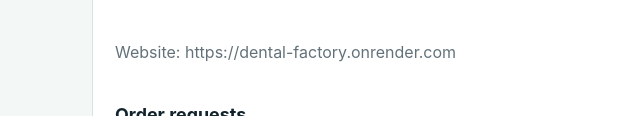
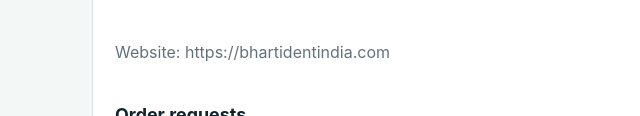
Before and after one commit to bhartidentindia98-glitch/Dental-Factory, a website: page terms.html in a window 1280 px wide. Shown: the part 684-800 px from the top of the page, 98-738 px from the left. Drawn offline with nearby package versions, Linux system fonts and the light colour scheme; no server answers.

Commit message:
Update public website domain

```diff
--- a/terms.html
+++ b/terms.html
@@ -26,7 +26,7 @@
         <p>GSTIN: 07AYHPS5357F1Z3</p>
         <p>Registered address: Plot no. 95, Gali no. 4, near by Nanu Mandir, Kanjhawla Industrial Area, Kanjhawla, Delhi - 110081</p>
         <p>Support email: <a href="mailto:bhartidentindia98@gmail.com">bhartidentindia98@gmail.com</a></p>
-        <p>Website: <a href="https://dental-factory.onrender.com">https://dental-factory.onrender.com</a></p>
+        <p>Website: <a href="https://bhartidentindia.com">https://bhartidentindia.com</a></p>
         <h2>Order requests</h2>
         <p>Submitting checkout creates an order request. Final price, stock, delivery, installation needs, and payment terms may be confirmed during callback before dispatch.</p>
         <h2>Payments</h2>
```
Also changed, not shown: contact.html (+1 -1 lines), shipping-policy.html (+1 -1 lines).
